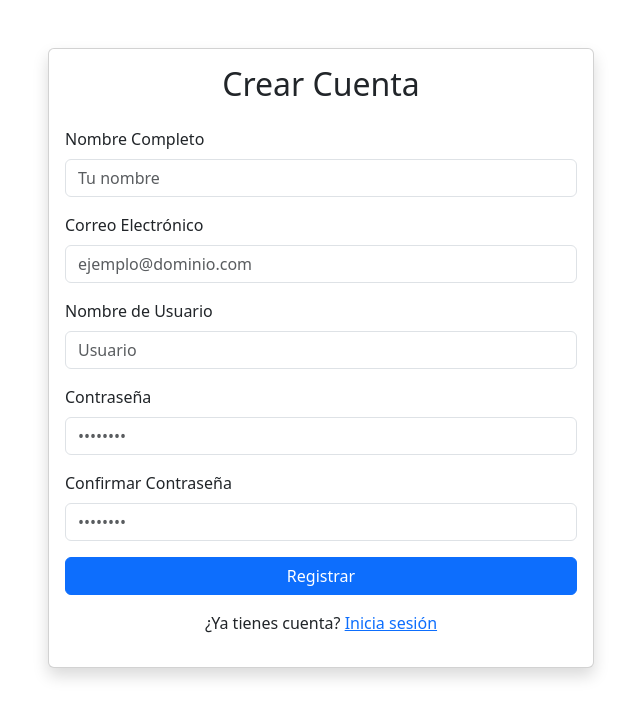
After one commit to AnaysJesu/El-Faro, a PHP site: page /views/RegistroCuenta.php in a window 1280 px wide. The commit adds this page. Shown: the top 718 px of the page, without its empty margins (319-959 px from the left). Run offline with PHP 8.4, Linux system fonts and the light colour scheme.

Commit message:
nueva vista

```diff
--- a/assets/js/articulos.js
+++ b/assets/js/articulos.js
@@ -17,7 +17,7 @@ document.addEventListener("DOMContentLoaded", function(){
 
         alert("Noticia Agregada Correctamente");
         form.reset();
-        window.location.href = "index.html";
+        window.location.href = "?page=home";
     });
 });
 function actualizarContador(){
--- a/assets/js/index.js
+++ b/assets/js/index.js
@@ -48,5 +48,5 @@ window.onload = function(){
     document.getElementById("btnNuevaNoticia").addEventListener("click", mostrarNuevoArticulo);
 };
 function mostrarNuevoArticulo(){
-    window.location.href = "mantenedorArticulo.html";
+    window.location.href = "?page=mantenedorArticulo";
 }
--- /dev/null
+++ b/controllers/MantenedorArticuloController.php
@@ -0,0 +1,6 @@
+<?php
+class MantenedorArticuloController{
+    public function index() {
+        include __DIR__ . '/../views/mantenedorArticulo.php';
+    }
+}
--- /dev/null
+++ b/views/RegistroCuenta.php
@@ -0,0 +1,50 @@
+<!DOCTYPE html>
+<html lang="es">
+<head>
+    <base href="/trabajo2/">
+    <meta charset="UTF-8">
+    <meta name="viewport" content="width=device-width, initial-scale=1.0">
+    <title>Registro de Cuenta</title>
+    <link href="https://cdn.jsdelivr.net/npm/bootstrap@5.3.3/dist/css/bootstrap.min.css" rel="stylesheet">
+</head>
+<body>
+  <main class="container my-5">
+    <div class="row justify-content-center">
+      <div class="col-md-6">
+        <div class="card shadow">
+          <div class="card-body">
+            <h2 class="card-title text-center mb-4">Crear Cuenta</h2>
+            <form method="post" action="?page=register">
+              <div class="mb-3">
+                <label for="nombre" class="form-label">Nombre Completo</label>
+                <input type="text" class="form-control" id="nombre" name="nombre" placeholder="Tu nombre" required>
+              </div>
+              <div class="mb-3">
+                <label for="email" class="form-label">Correo Electrónico</label>
+                <input type="email" class="form-control" id="email" name="email" placeholder="ejemplo@dominio.com" required>
+              </div>
+              <div class="mb-3">
+                <label for="usuario" class="form-label">Nombre de Usuario</label>
+                <input type="text" class="form-control" id="usuario" name="usuario" placeholder="Usuario" required>
+              </div>
+              <div class="mb-3">
+                <label for="password" class="form-label">Contraseña</label>
+                <input type="password" class="form-control" id="password" name="password" placeholder="••••••••" required>
+              </div>
+              <div class="mb-3">
+                <label for="password_confirm" class="form-label">Confirmar Contraseña</label>
+                <input type="password" class="form-control" id="password_confirm" name="password_confirm" placeholder="••••••••" required>
+              </div>
+              <button type="submit" class="btn btn-primary w-100">Registrar</button>
+            </form>
+            <p class="text-center mt-3">
+              ¿Ya tienes cuenta? <a href="?page=login">Inicia sesión</a>
+            </p>
+          </div>
+        </div>
+      </div>
+    </div>
+  </main>
+  <script src="https://cdn.jsdelivr.net/npm/bootstrap@5.3.3/dist/js/bootstrap.bundle.min.js" defer></script>
+</body>
+</html>
--- a/views/contacto.php
+++ b/views/contacto.php
@@ -1,6 +1,7 @@
 <!DOCTYPE html>
 <html lang="en">
 <head>
+<base href="/trabajo2/">
   <meta charset="UTF-8" />
   <meta name="viewport" content="width=device-width, initial-scale=1.0"/>
   <title>Contacto</title>
--- a/views/home.php
+++ b/views/home.php
@@ -24,6 +24,7 @@
         <a class="nav-link" href="#SeccionDeDeportes">Deporte</a>
         <a class="nav-link"  href="#negocios">Negocios</a>
         <a class="nav-link" href="?page=contacto">Contacto</a>
+        <a class="nav-link" href="?page=RegistroCuenta">Registrarse</a>
     </nav>
     <section class="container my-5">
         <div class="text-center mb-4" id="btnCrear">
```
Also changed, not shown: controllers/RegistroController.php (added, +7 -0 lines), models/Articulos.php (added, +16 -0 lines), models/Usuario.php (added, +13 -0 lines), views/inicioSesion.php (deleted).
